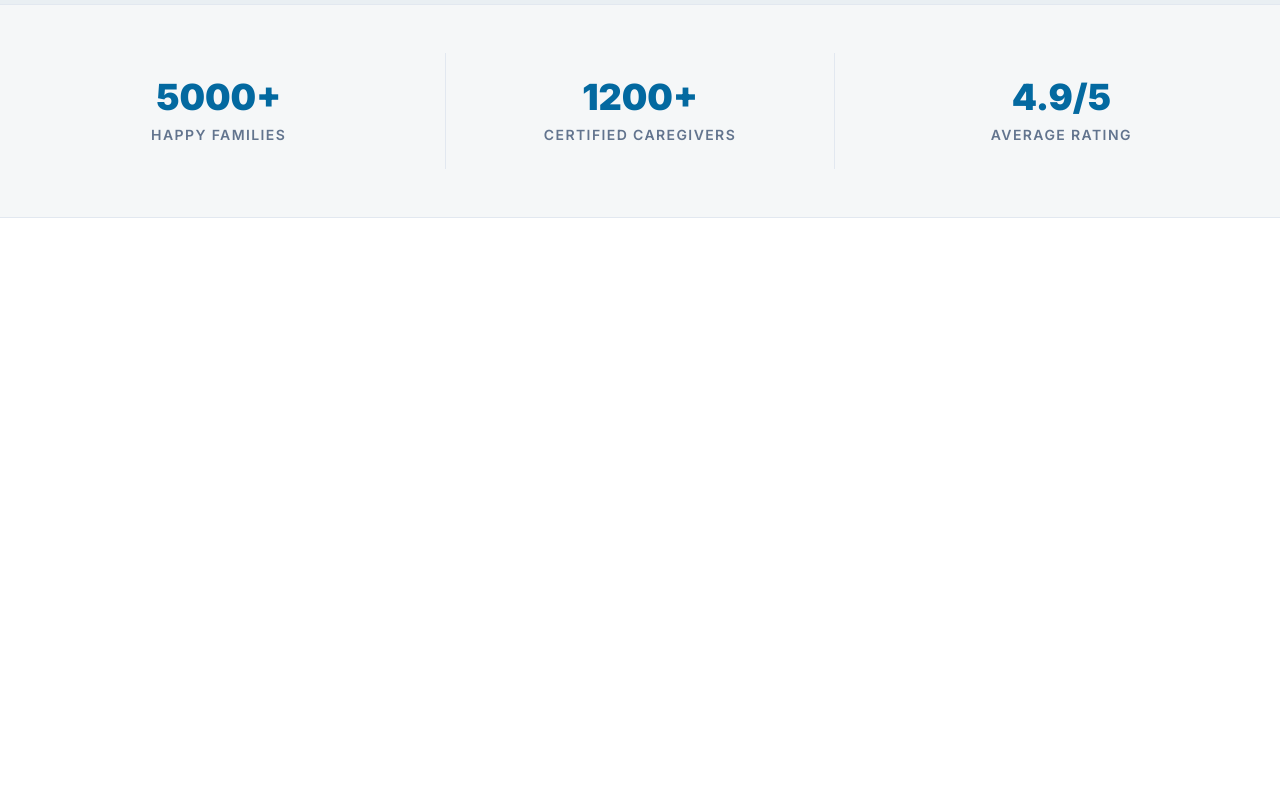
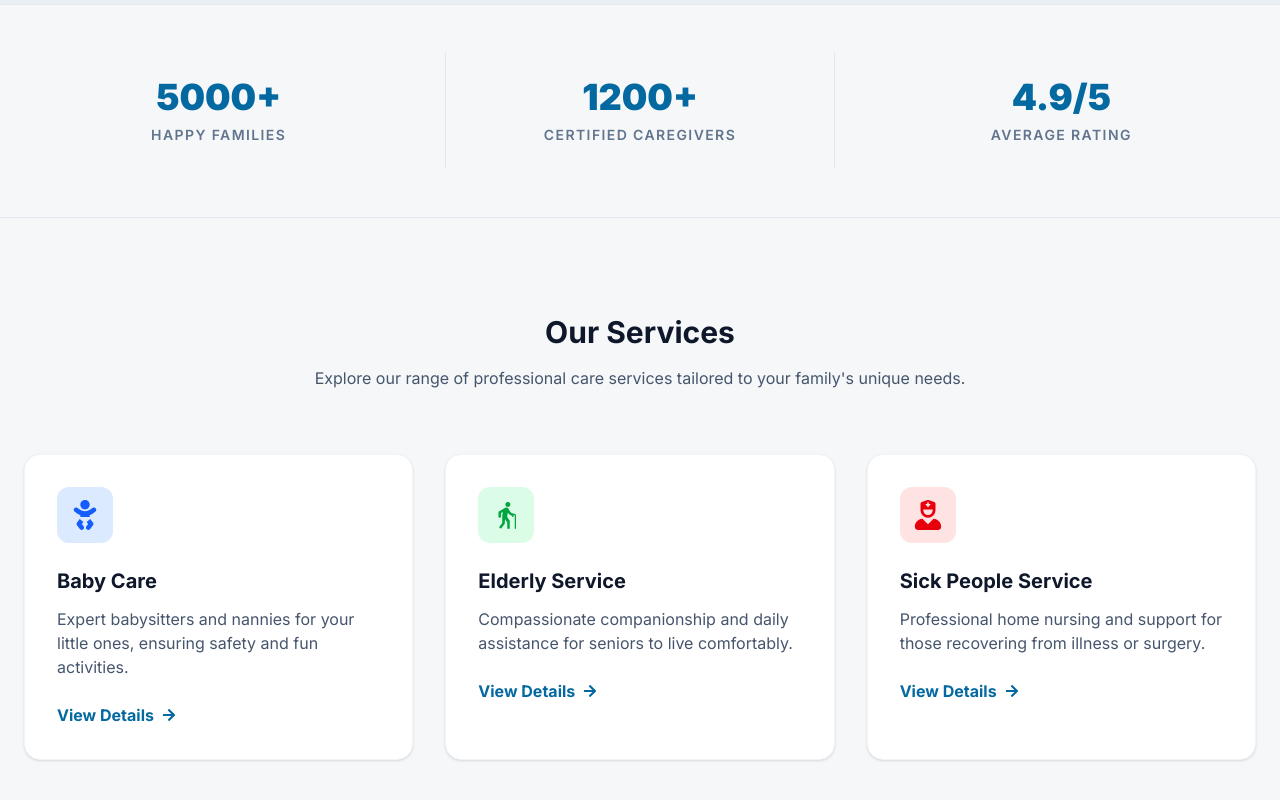
Before and after one commit to Jim2811/care-xyz-a12, a Next.js app: page / in a window 1280 px wide. Shown: the part 1189-1989 px from the top of the page. Before the commit the page ends 1407 px from the top, so only its background shows below. Built offline with nearby package versions, Linux system fonts and the light colour scheme.

Commit message:
Designed Services Section

```diff
--- /dev/null
+++ b/src/app/Components/home/ServicesSection.jsx
@@ -0,0 +1,74 @@
+import { FaArrowRight, FaBaby, FaUserNurse } from "react-icons/fa";
+import { MdElderly } from "react-icons/md";
+
+const services = [
+  {
+    title: "Baby Care",
+    description:
+      "Expert babysitters and nannies for your little ones, ensuring safety and fun activities.",
+    icon: FaBaby,
+    iconBg: "bg-blue-100 text-blue-600",
+    extraClass: "",
+  },
+  {
+    title: "Elderly Service",
+    description:
+      "Compassionate companionship and daily assistance for seniors to live comfortably.",
+    icon: MdElderly,
+    iconBg: "bg-green-100 text-green-600",
+    extraClass: "",
+  },
+  {
+    title: "Sick People Service",
+    description:
+      "Professional home nursing and support for those recovering from illness or surgery.",
+    icon: FaUserNurse,
+    iconBg: "bg-red-100 text-red-600",
+    extraClass: "sm:col-span-2 lg:col-span-1",
+  },
+];
+
+export default function ServicesSection() {
+  return (
+    <section className="py-24">
+      <div className="section-container">
+        <div className="mb-16 text-center">
+          <h2 className="mb-4 text-3xl font-bold text-slate-900">Our Services</h2>
+          <p className="mx-auto max-w-2xl text-slate-600">
+            Explore our range of professional care services tailored to your
+            family&apos;s unique needs.
+          </p>
+        </div>
+
+        <div className="grid gap-8 sm:grid-cols-2 lg:grid-cols-3">
+          {services.map((service) => {
+            const Icon = service.icon;
+
+            return (
+              <div
+                key={service.title}
+                className={`group rounded-[1rem] border border-slate-100 bg-white p-8 shadow-sm transition-all hover:shadow-xl ${service.extraClass}`}
+              >
+                <div
+                  className={`mb-6 flex h-14 w-14 items-center justify-center rounded-xl transition-transform group-hover:scale-110 ${service.iconBg}`}
+                >
+                  <Icon className="text-3xl" />
+                </div>
+
+                <h3 className="mb-3 text-xl font-bold text-slate-900">
+                  {service.title}
+                </h3>
+                <p className="mb-6 text-slate-600">{service.description}</p>
+
+                <button className="flex items-center gap-2 font-bold text-primary transition-all hover:gap-3">
+                  View Details
+                  <FaArrowRight className="text-sm" />
+                </button>
+              </div>
+            );
+          })}
+        </div>
+      </div>
+    </section>
+  );
+}
--- a/src/app/page.jsx
+++ b/src/app/page.jsx
@@ -2,6 +2,7 @@ import Image from "next/image";
 import HeroSection from "./Components/home/HeroSection";
 import MissionSection from "./Components/home/MissionSection";
 import MetricsSection from "./Components/home/MetricsSection";
+import ServicesSection from "./Components/home/ServicesSection";
 
 export default function Home() {
   return (
@@ -9,6 +10,7 @@ export default function Home() {
       <HeroSection></HeroSection>
       <MissionSection></MissionSection>
       <MetricsSection></MetricsSection>
+      <ServicesSection></ServicesSection>
     </div>
   );
 }
```
